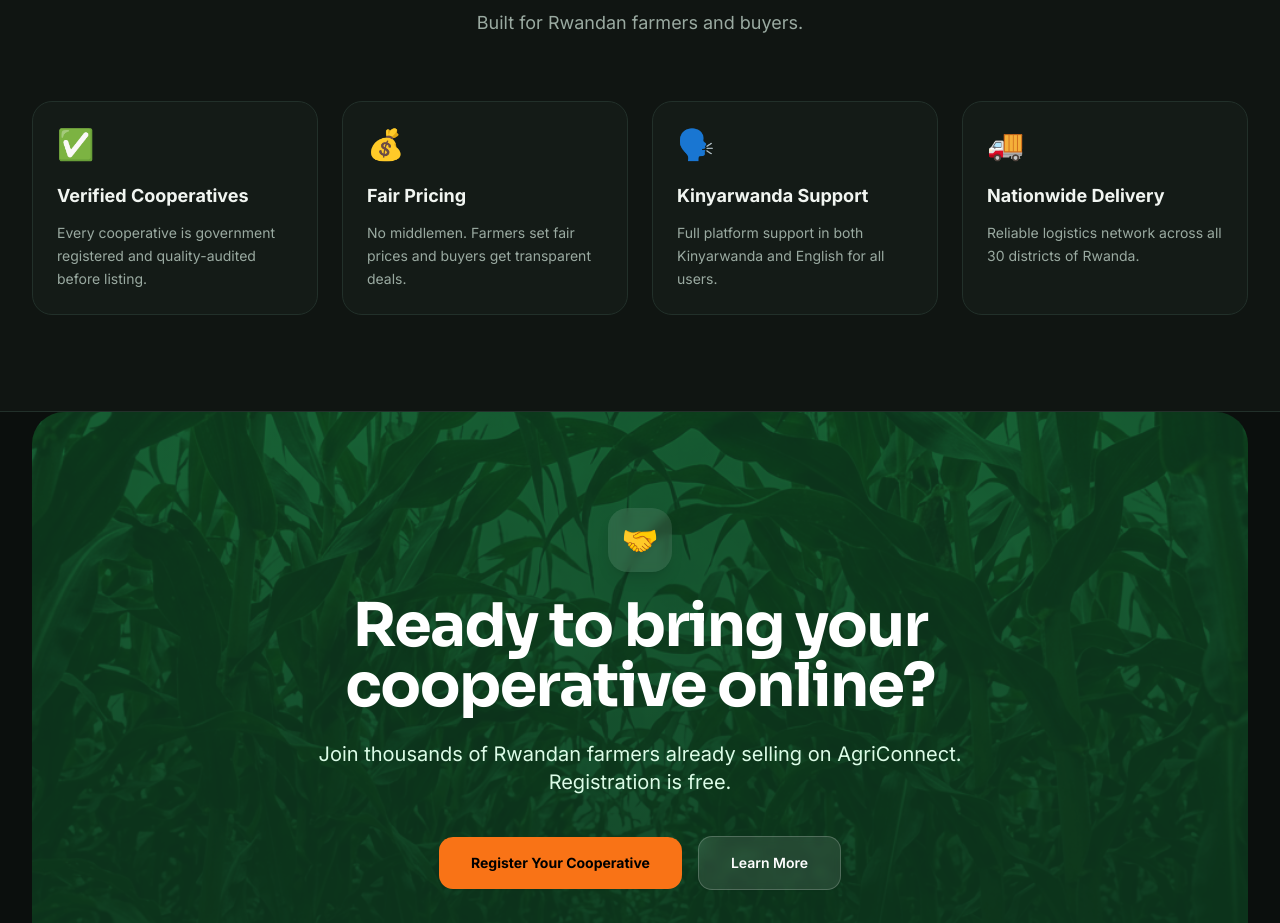
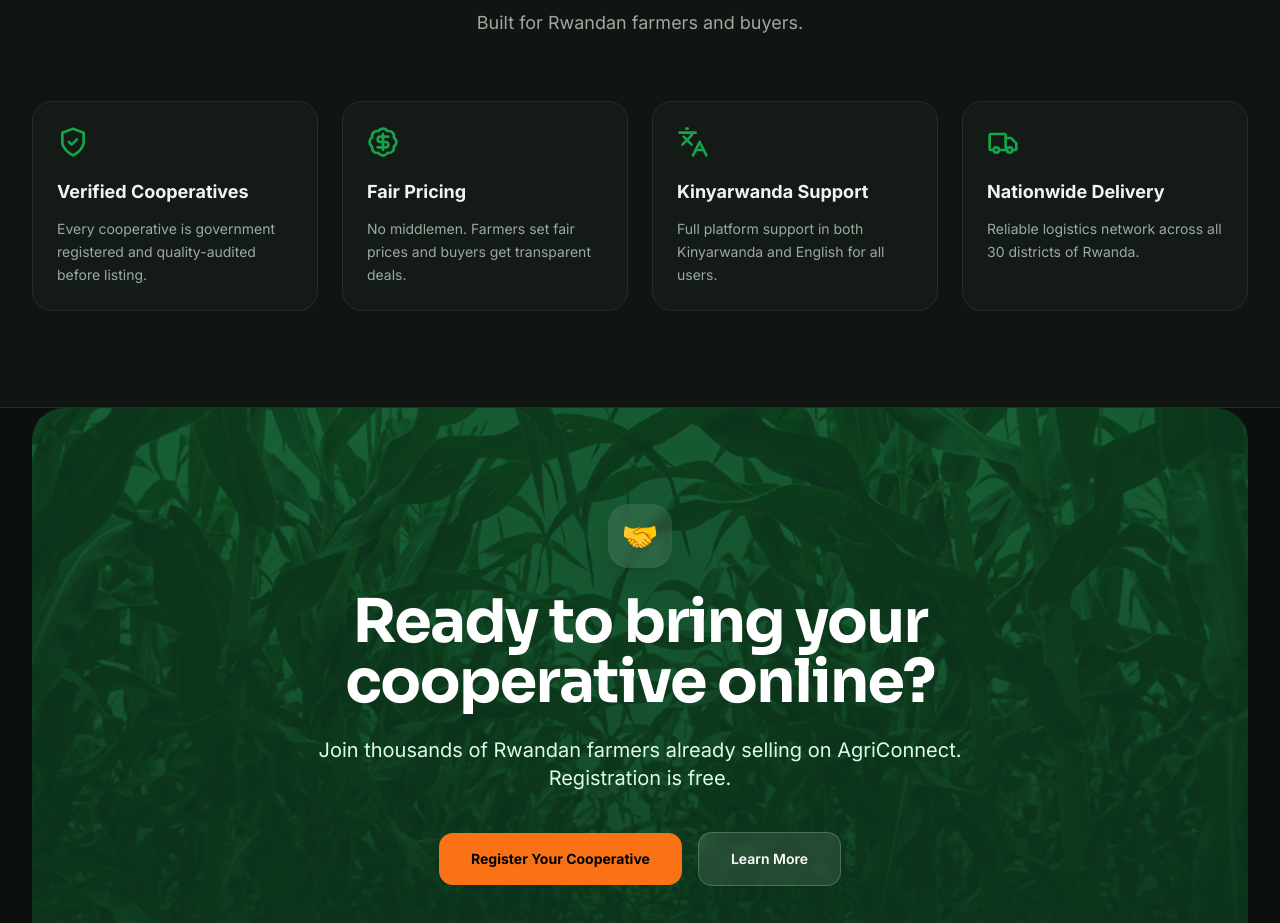
Before and after one commit to Emerance63/AGRI_connect_Frotned-end, a Next.js app: page / in a window 1280 px wide. Shown: the part 940-1863 px from the top of the page. Built offline with nearby package versions, Linux system fonts and the light colour scheme.

Commit message:
design: replace emoji icons with SVG icons in WhyChooseUs section

```diff
--- a/src/components/landing/WhyChooseUs.tsx
+++ b/src/components/landing/WhyChooseUs.tsx
@@ -3,22 +3,50 @@
     {
       title: "Verified Cooperatives",
       description: "Every cooperative is government registered and quality-audited before listing.",
-      icon: "✅",
+      icon: (
+        <svg xmlns="http://www.w3.org/2000/svg" width="24" height="24" viewBox="0 0 24 24" fill="none" stroke="currentColor" strokeWidth="2" strokeLinecap="round" strokeLinejoin="round" className="w-8 h-8 text-green-600">
+          <path d="M12 22s8-4 8-10V5l-8-3-8 3v7c0 6 8 10 8 10"/>
+          <path d="m9 12 2 2 4-4"/>
+        </svg>
+      ),
     },
     {
       title: "Fair Pricing",
       description: "No middlemen. Farmers set fair prices and buyers get transparent deals.",
-      icon: "💰",
+      icon: (
+        <svg xmlns="http://www.w3.org/2000/svg" width="24" height="24" viewBox="0 0 24 24" fill="none" stroke="currentColor" strokeWidth="2" strokeLinecap="round" strokeLinejoin="round" className="w-8 h-8 text-green-600">
+          <path d="M3.85 8.62a4 4 0 0 1 4.78-4.77 4 4 0 0 1 6.74 0 4 4 0 0 1 4.78 4.78 4 4 0 0 1 0 6.74 4 4 0 0 1-4.77 4.78 4 4 0 0 1-6.75 0 4 4 0 0 1-4.78-4.77 4 4 0 0 1 0-6.76Z"/>
+          <path d="M16 8h-6a2 2 0 1 0 0 4h4a2 2 0 1 1 0 4H8"/>
+          <path d="M12 18V6"/>
+        </svg>
+      ),
     },
     {
       title: "Kinyarwanda Support",
       description: "Full platform support in both Kinyarwanda and English for all users.",
-      icon: "🗣️",
+      icon: (
+        <svg xmlns="http://www.w3.org/2000/svg" width="24" height="24" viewBox="0 0 24 24" fill="none" stroke="currentColor" strokeWidth="2" strokeLinecap="round" strokeLinejoin="round" className="w-8 h-8 text-green-600">
+          <path d="m5 8 6 6"/>
+          <path d="m4 14 6-6 2-3"/>
+          <path d="M2 5h12"/>
+          <path d="M7 2h1"/>
+          <path d="m22 22-5-10-5 10"/>
+          <path d="M14 18h6"/>
+        </svg>
+      ),
     },
     {
       title: "Nationwide Delivery",
       description: "Reliable logistics network across all 30 districts of Rwanda.",
-      icon: "🚚",
+      icon: (
+        <svg xmlns="http://www.w3.org/2000/svg" width="24" height="24" viewBox="0 0 24 24" fill="none" stroke="currentColor" strokeWidth="2" strokeLinecap="round" strokeLinejoin="round" className="w-8 h-8 text-green-600">
+          <path d="M5 18H3c-.6 0-1-.4-1-1V7c0-.6.4-1 1-1h10c.6 0 1 .4 1 1v11"/>
+          <path d="M14 9h4l4 4v4c0 .6-.4 1-1 1h-2"/>
+          <circle cx="7" cy="18" r="2"/>
+          <path d="M15 18H9"/>
+          <circle cx="17" cy="18" r="2"/>
+        </svg>
+      ),
     }
   ];
 
```
